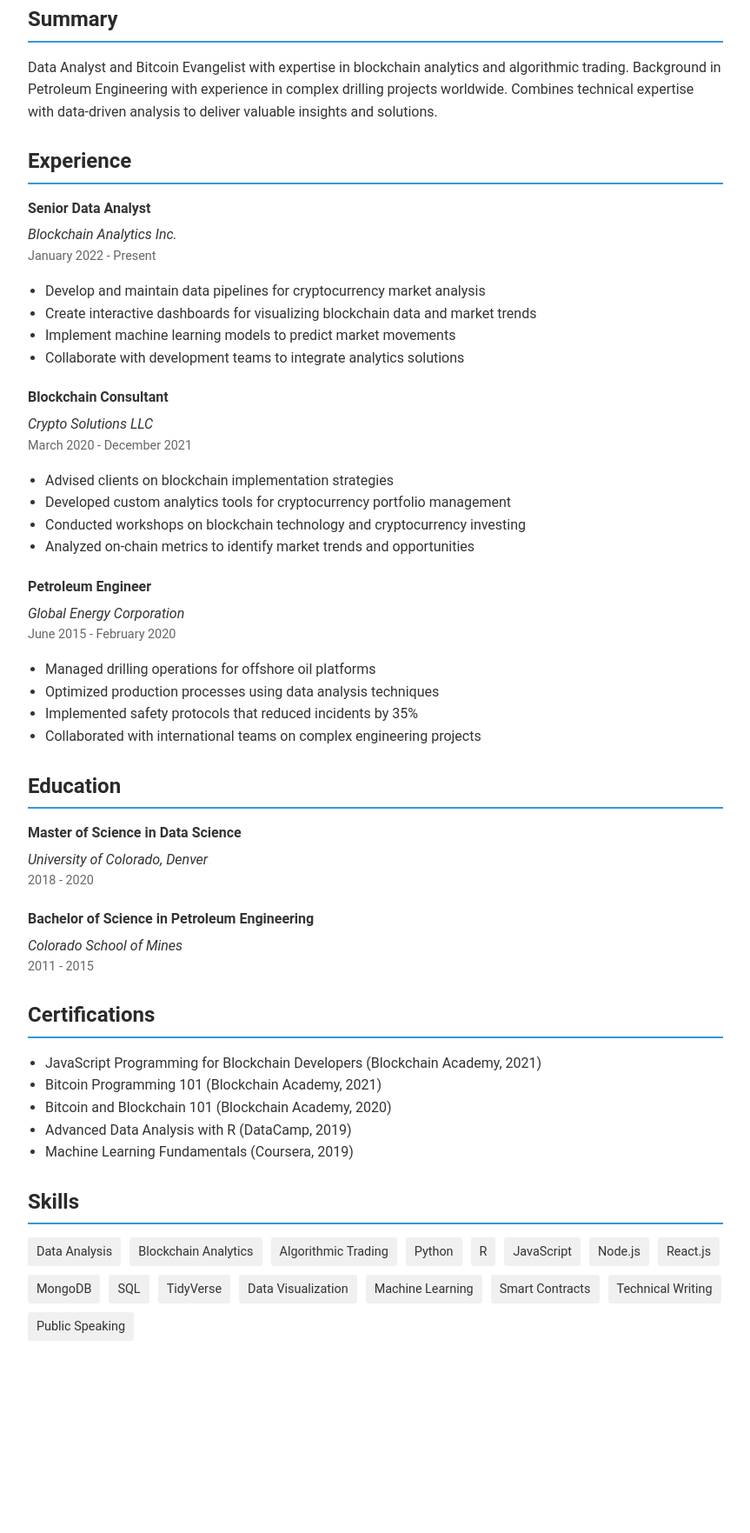
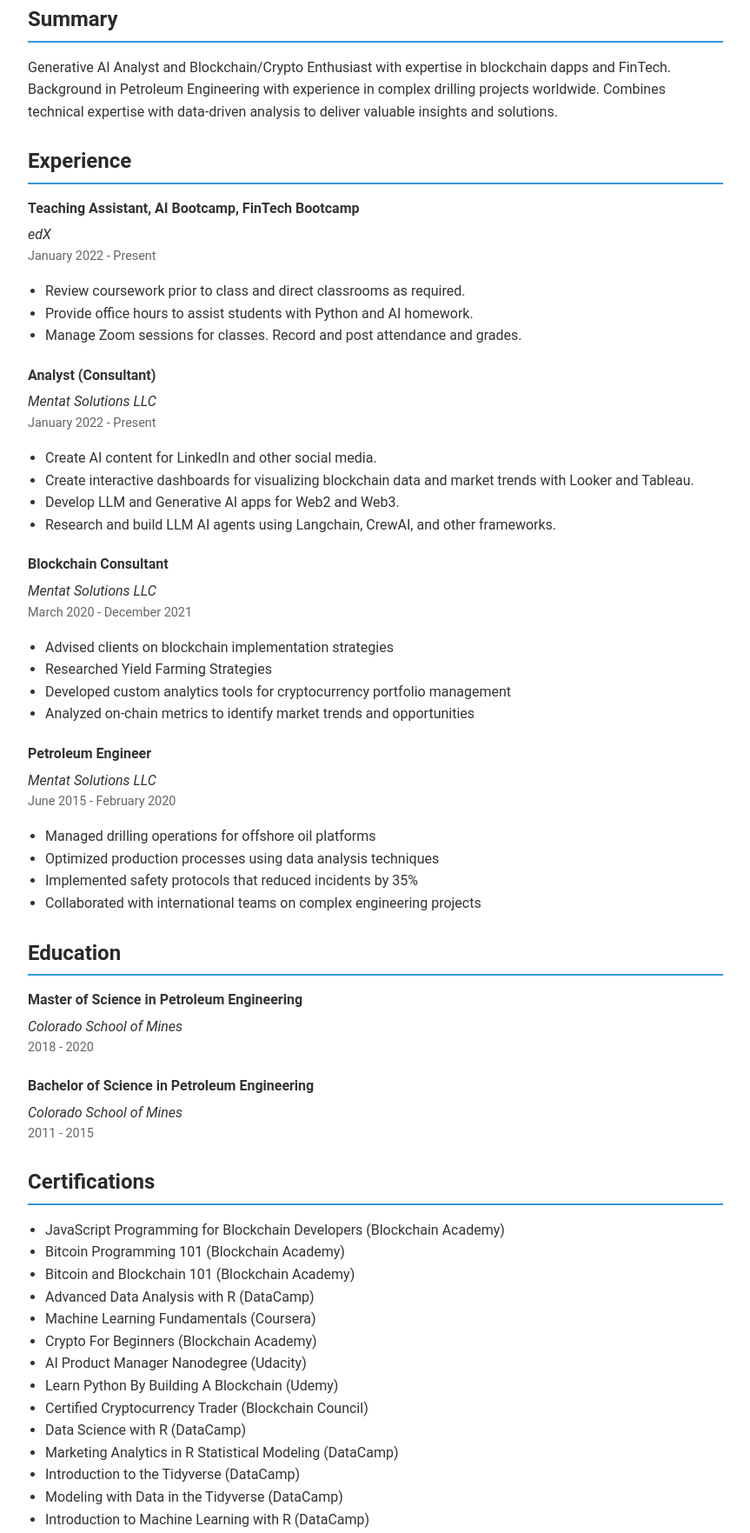
Before and after one commit to mentatsolutions/portfolio-website, a plain HTML site: page documents/wendell-white-resume.html in a window 1280 px wide. Shown: the part 209-1972 px from the top of the page at 87% size, without its empty margins (208-1071 px from the left). Before the commit the page ends 1796 px from the top, so only its background shows below. Drawn offline with Linux system fonts and the light colour scheme.

Commit message:
Update index.html and resume page with latest changes

```diff
--- a/documents/wendell-white-resume.html
+++ b/documents/wendell-white-resume.html
@@ -99,39 +99,50 @@
 
     <div class="section">
         <h2 class="section-title">Summary</h2>
-        <p>Data Analyst and Bitcoin Evangelist with expertise in blockchain analytics and algorithmic trading. Background in Petroleum Engineering with experience in complex drilling projects worldwide. Combines technical expertise with data-driven analysis to deliver valuable insights and solutions.</p>
+        <p>Generative AI Analyst and Blockchain/Crypto Enthusiast with expertise in blockchain dapps and FinTech. Background in Petroleum Engineering with experience in complex drilling projects worldwide. Combines technical expertise with data-driven analysis to deliver valuable insights and solutions.</p>
     </div>
 
     <div class="section">
         <h2 class="section-title">Experience</h2>
 
         <div class="job">
-            <div class="job-title">Senior Data Analyst</div>
-            <div class="company">Blockchain Analytics Inc.</div>
+            <div class="job-title">Teaching Assistant, AI Bootcamp, FinTech Bootcamp</div>
+            <div class="company">edX</div>
             <div class="date">January 2022 - Present</div>
             <ul>
-                <li>Develop and maintain data pipelines for cryptocurrency market analysis</li>
-                <li>Create interactive dashboards for visualizing blockchain data and market trends</li>
-                <li>Implement machine learning models to predict market movements</li>
-                <li>Collaborate with development teams to integrate analytics solutions</li>
+                <li>Review coursework prior to class and direct classrooms as required.</li>
+                <li>Provide office hours to assist students with Python and AI homework. </li>
+                <li>Manage Zoom sessions for classes. Record and post attendance and grades.</li>
+            </ul>
+        </div>
+
+        <div class="job">
+            <div class="job-title">Analyst (Consultant)</div>
+            <div class="company">Mentat Solutions LLC</div>
+            <div class="date">January 2022 - Present</div>
+            <ul>
+                <li>Create AI content for LinkedIn and other social media.</li>
+                <li>Create interactive dashboards for visualizing blockchain data and market trends with Looker and Tableau.</li>
+                <li>Develop LLM and Generative AI apps for Web2 and Web3.</li>
+                <li>Research and build LLM AI agents using Langchain, CrewAI, and other frameworks.</li>
             </ul>
         </div>
 
         <div class="job">
             <div class="job-title">Blockchain Consultant</div>
-            <div class="company">Crypto Solutions LLC</div>
+            <div class="company">Mentat Solutions LLC</div>
             <div class="date">March 2020 - December 2021</div>
             <ul>
                 <li>Advised clients on blockchain implementation strategies</li>
+                <li>Researched Yield Farming Strategies</li>
                 <li>Developed custom analytics tools for cryptocurrency portfolio management</li>
-                <li>Conducted workshops on blockchain technology and cryptocurrency investing</li>
                 <li>Analyzed on-chain metrics to identify market trends and opportunities</li>
             </ul>
         </div>
 
         <div class="job">
             <div class="job-title">Petroleum Engineer</div>
-            <div class="company">Global Energy Corporation</div>
+            <div class="company">Mentat Solutions LLC</div>
             <div class="date">June 2015 - February 2020</div>
             <ul>
                 <li>Managed drilling operations for offshore oil platforms</li>
@@ -146,8 +157,8 @@
         <h2 class="section-title">Education</h2>
 
         <div class="education-item">
-            <div class="degree">Master of Science in Data Science</div>
-            <div class="institution">University of Colorado, Denver</div>
+            <div class="degree">Master of Science in Petroleum Engineering</div>
+            <div class="institution">Colorado School of Mines</div>
             <div class="date">2018 - 2020</div>
         </div>
 
@@ -161,18 +172,31 @@
     <div class="section">
         <h2 class="section-title">Certifications</h2>
         <ul>
-            <li>JavaScript Programming for Blockchain Developers (Blockchain Academy, 2021)</li>
-            <li>Bitcoin Programming 101 (Blockchain Academy, 2021)</li>
-            <li>Bitcoin and Blockchain 101 (Blockchain Academy, 2020)</li>
-            <li>Advanced Data Analysis with R (DataCamp, 2019)</li>
-            <li>Machine Learning Fundamentals (Coursera, 2019)</li>
+            <li>JavaScript Programming for Blockchain Developers (Blockchain Academy)</li>
+            <li>Bitcoin Programming 101 (Blockchain Academy)</li>
+            <li>Bitcoin and Blockchain 101 (Blockchain Academy)</li>
+            <li>Advanced Data Analysis with R (DataCamp)</li>
+            <li>Machine Learning Fundamentals (Coursera)</li>
+            <li>Crypto For Beginners (Blockchain Academy)</li>
+            <li>AI Product Manager Nanodegree (Udacity)</li>
+            <li>Learn Python By Building A Blockchain (Udemy)</li>
+            <li>Certified Cryptocurrency Trader (Blockchain Council)</li>
+            <li>Data Science with R (DataCamp)</li>
+            <li>Marketing Analytics in R Statistical Modeling (DataCamp)</li>
+            <li>Introduction to the Tidyverse (DataCamp)</li>
+            <li>Modeling with Data in the Tidyverse (DataCamp)</li>
+            <li>Introduction to Machine Learning with R (DataCamp)</li>
+            <li>IBM Blockchain Essentials (IBM)</li>
+            <li>Financial Trading in R</li>
+            <li>Introduction to Machine Learning with Python (DataCamp)</li>
         </ul>
     </div>
 
     <div class="section">
         <h2 class="section-title">Skills</h2>
         <div class="skills">
-            <span class="skill">Data Analysis</span>
+            <span class="skill">Generative AI</span>
+            <span class="skill">FinTech</span>
             <span class="skill">Blockchain Analytics</span>
             <span class="skill">Algorithmic Trading</span>
             <span class="skill">Python</span>
@@ -180,14 +204,11 @@
             <span class="skill">JavaScript</span>
             <span class="skill">Node.js</span>
             <span class="skill">React.js</span>
-            <span class="skill">MongoDB</span>
             <span class="skill">SQL</span>
             <span class="skill">TidyVerse</span>
             <span class="skill">Data Visualization</span>
             <span class="skill">Machine Learning</span>
             <span class="skill">Smart Contracts</span>
-            <span class="skill">Technical Writing</span>
-            <span class="skill">Public Speaking</span>
         </div>
     </div>
 
```
Also changed, not shown: index.html (+12 -12 lines).
